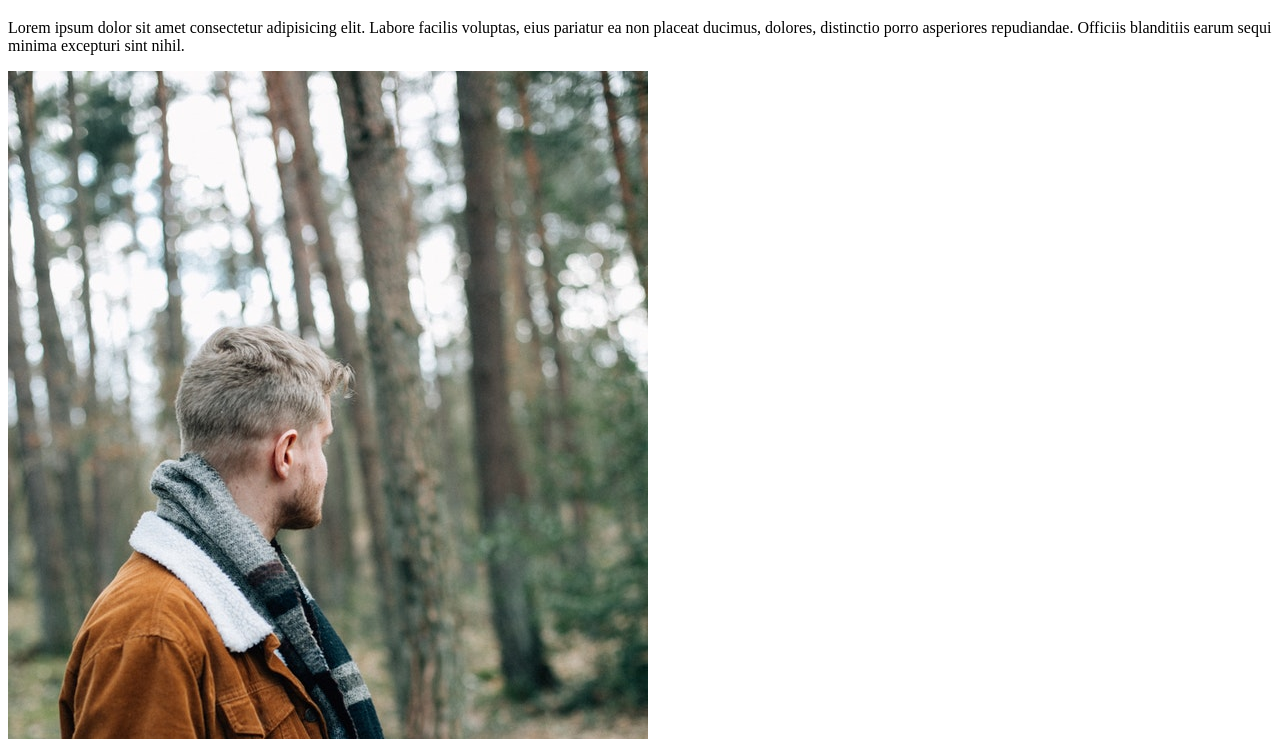
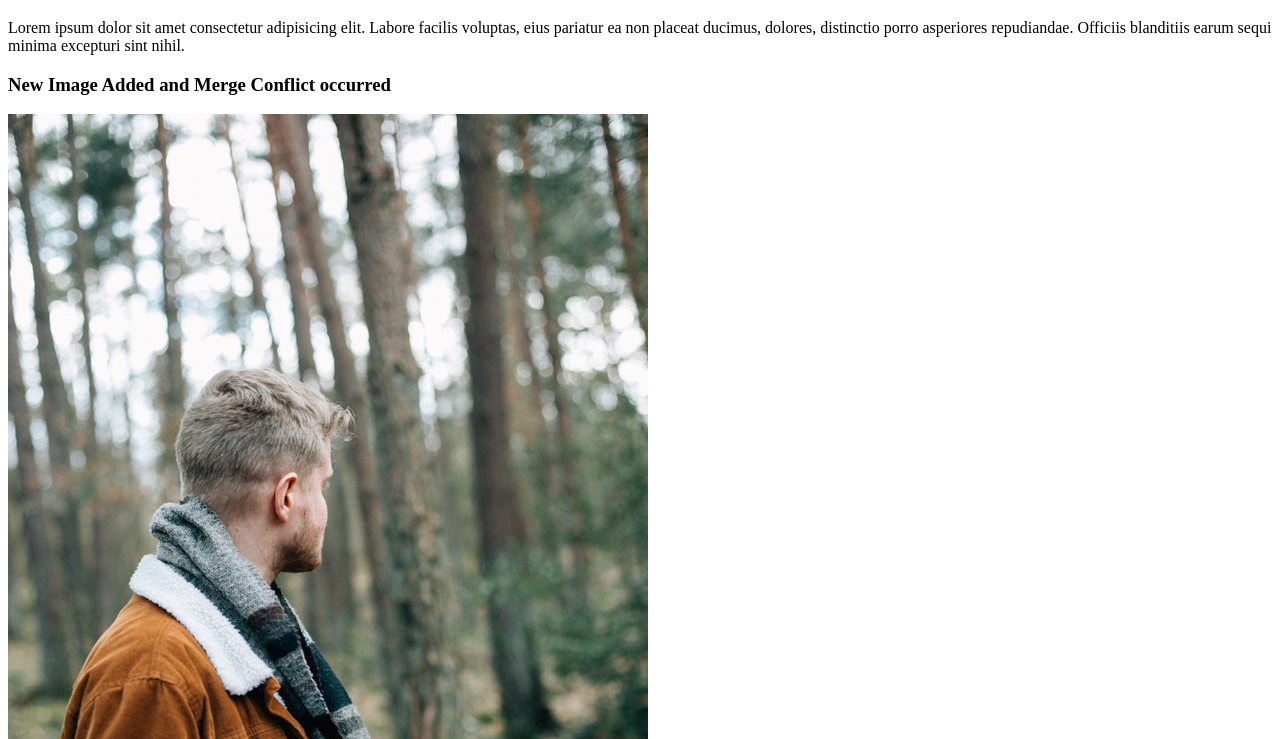
Before and after one commit to rehanmosabbir/github-test-project, a plain HTML site: page index.html in a window 1280 px wide. Shown: the part 61-800 px from the top of the page. Drawn offline with Linux system fonts and the light colour scheme.

Commit message:
Merge conflict

```diff
--- a/index.html
+++ b/index.html
@@ -12,6 +12,7 @@
       Lorem ipsum dolor sit amet consectetur adipisicing elit. Labore facilis voluptas, eius pariatur ea non placeat ducimus, dolores,
       distinctio porro asperiores repudiandae. Officiis blanditiis earum sequi minima excepturi sint nihil.
     </p>
+    <h3>New Image Added and Merge Conflict occurred</h3>
     <img src="img/pexels-kelian-pfleger-7367020.jpg" alt="" />
   </body>
 </html>
```
